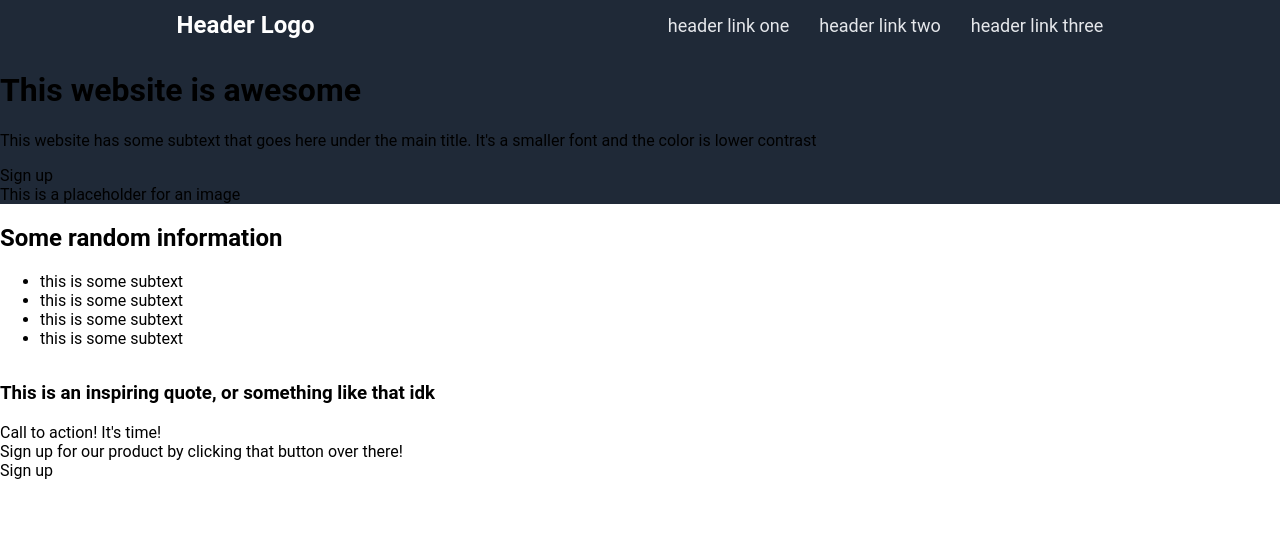
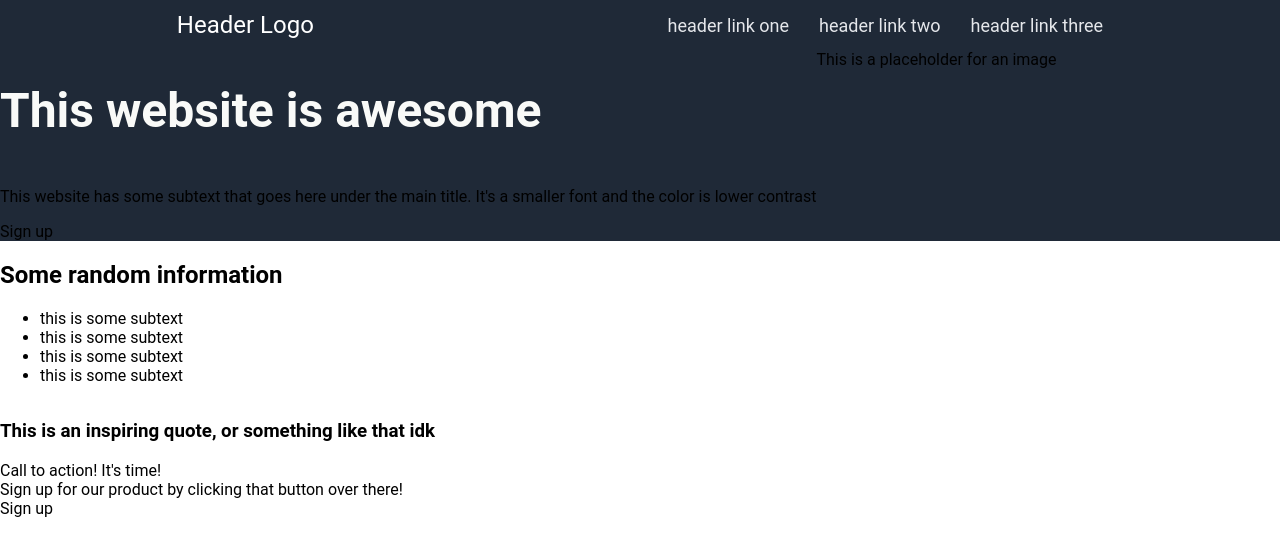
Before and after one commit to bathan1/landing-page-demo, a plain HTML site: page index.html in a window 1280 px wide. Drawn offline with Linux system fonts and the light colour scheme.

Commit message:
Begin first third of the website.
Fixed tiny bugs with header.

```diff
--- a/index.html
+++ b/index.html
@@ -12,20 +12,24 @@
     <div class = "header-container">
         <div id = "header-logo">Header Logo</div>
         <div class = "links-container">
-            <div>header link one</div>
-            <div>header link two</div>
-            <div>header link three</div>
+            <div><a href="#">header link one</a></div>
+            <div><a href="#">header link two</a></div>
+            <div><a href="#">header link three</a></div>
         </div>
     </div>
     <!--Top third-->
     <div class = "top-third">
-        <h1>This website is awesome</h1>
-        <p>This website has some subtext that goes here under the main title.
-            It's a smaller font and the color is lower contrast</p>
-        <div id = "sign-up-container">
+        <div class = "left-half">
+            <h1>This website is awesome</h1>
+            <p>This website has some subtext that goes here under the main title.
+                It's a smaller font and the color is lower contrast</p>
+            <div id = "sign-up-container">
             <div>Sign up</div>
+            </div>
         </div>
-        <div>This is a placeholder for an image</div>
+        <div class = "right-half">
+            <div>This is a placeholder for an image</div>
+        </div>
     </div>
     <!--Mid third-->
     <div class = "mid-third">
--- a/styles.css
+++ b/styles.css
@@ -8,6 +8,11 @@ body {
     flex-direction: column;
 
     margin: 0;
+}
+
+a {
+    color:inherit;
+    text-decoration:none;
 }
 
 .header-container {
@@ -24,7 +29,6 @@ body {
 #header-logo {
     margin: auto;
     font-size: 24px;
-    font-weight: bolder;
 }
 
 .links-container {
@@ -36,6 +40,18 @@ body {
     gap: 30px;
 }
 
-.top-third{
+.top-third {
     background-color: #1F2937;
+    display:flex;
 }
+
+.top-third .left-half > h1 {
+    font-size: 48px;
+    font-weight: bolder;
+    color: #F9FAF8;
+}
+
+.left-half {
+    display:flex;
+    flex-direction: column;
+}
```
